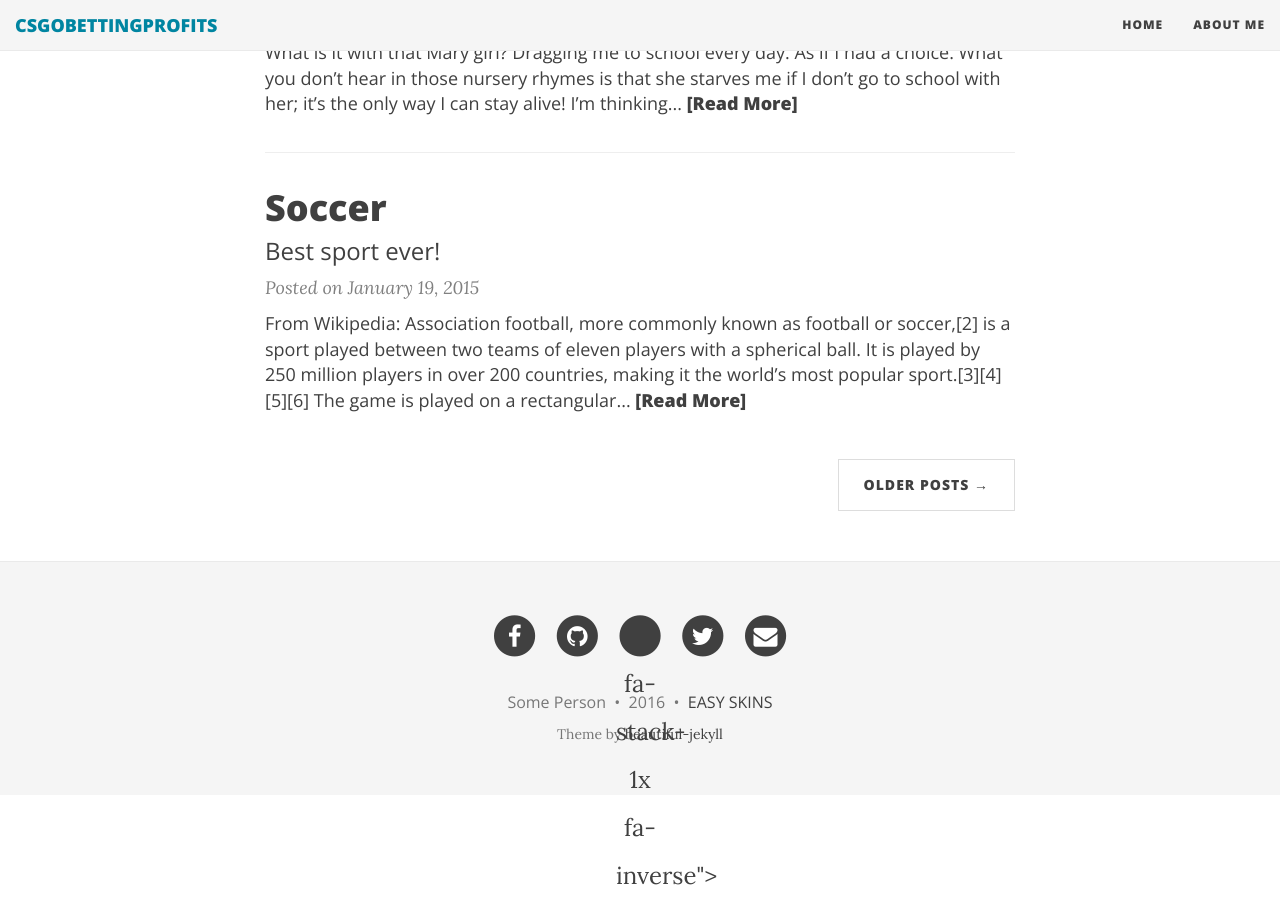
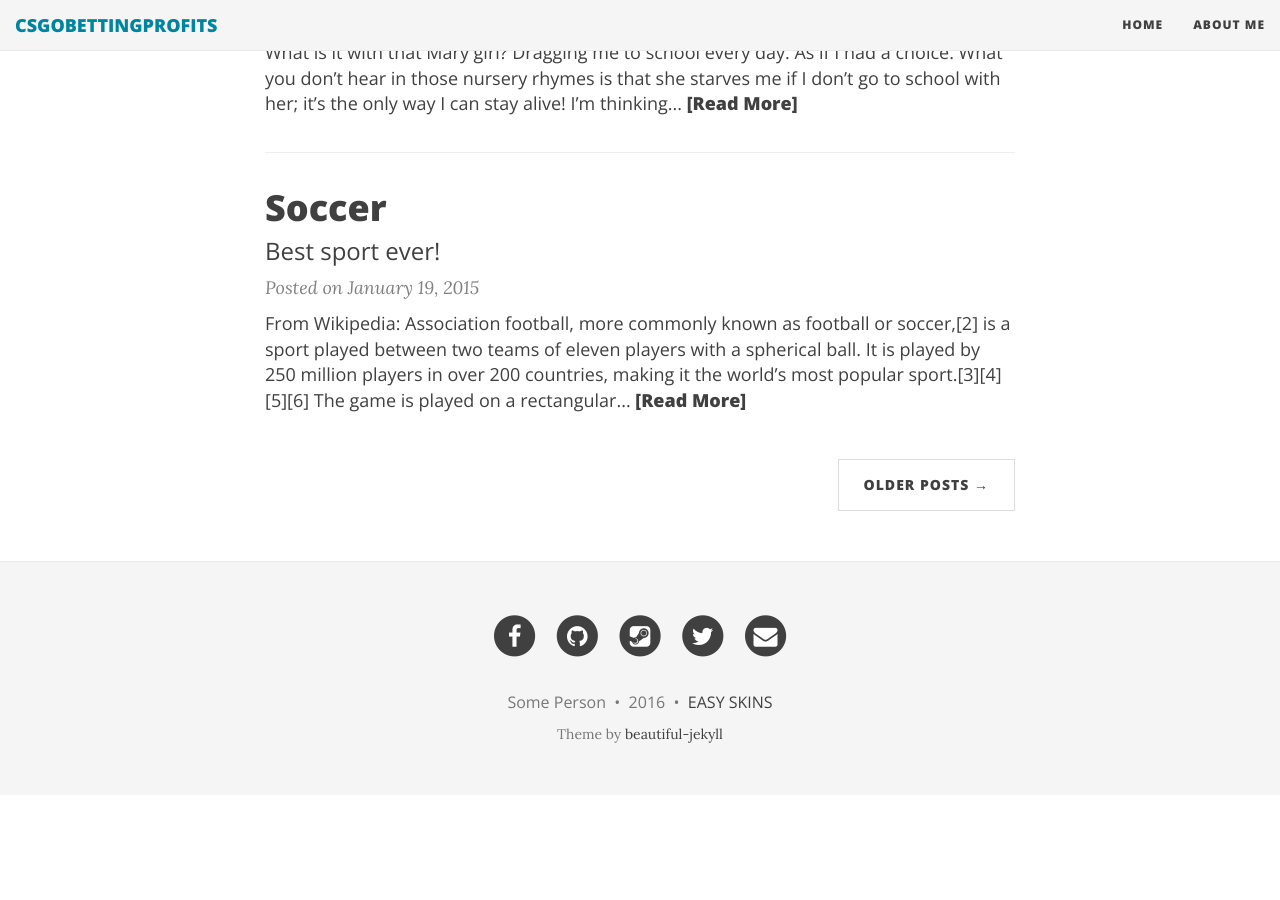
Before and after one commit to CSGOBETTINGPROFITS/CSGOBETTINGPROFITS.github.io, a Jekyll site: the page built from index.html, in a window 1280 px wide and 900 px high, scrolled down 1219 px. Built offline with Jekyll 4.4.1, drawn with Linux system fonts in a browser that asks for light colours; nearby versions of some CDN libraries; the list of posts is cut into pages by our own code; after the commit the page ends 2014 px from its top, so only the background shows below that.

Commit message:
Update footer.html

```diff
--- a/_includes/footer.html
+++ b/_includes/footer.html
@@ -28,7 +28,7 @@
             <a href="https://steamcommunity.com/groups/csgobetprofits/{{ site.author.steam }}" title="Steam Group">
               <span class="fa-stack fa-lg">
                 <i class="fa fa-circle fa-stack-2x"></i>
-                <i class="fa fa-steam-square"></i> fa-stack-1x fa-inverse"></i>
+                <i class="fa fa-steam-square fa-stack-1x fa-inverse"></i>
               </span>
             </a>
           </li>
```
